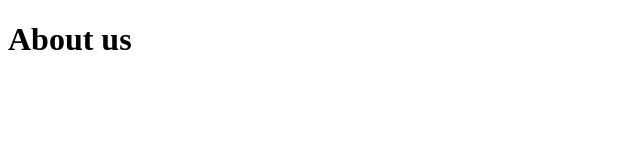
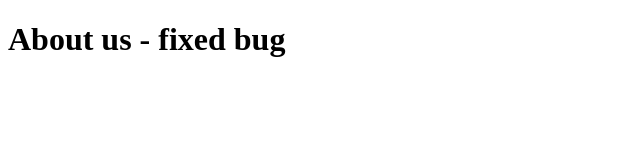
Before and after one commit to SaGa-Tamasawa/html-github-app, a plain HTML site: page about.html in a window 1280 px wide. Shown: the whole page, without its empty margins (0-640 px from the left). Drawn offline with Linux system fonts and the light colour scheme.

Commit message:
fixed bug about page

```diff
--- a/about.html
+++ b/about.html
@@ -4,6 +4,6 @@
         <title>About us</title>
     </head>
     <body>
-        <h1>About us</h1>
+        <h1>About us - fixed bug</h1>
     </body>
 </html>
```
